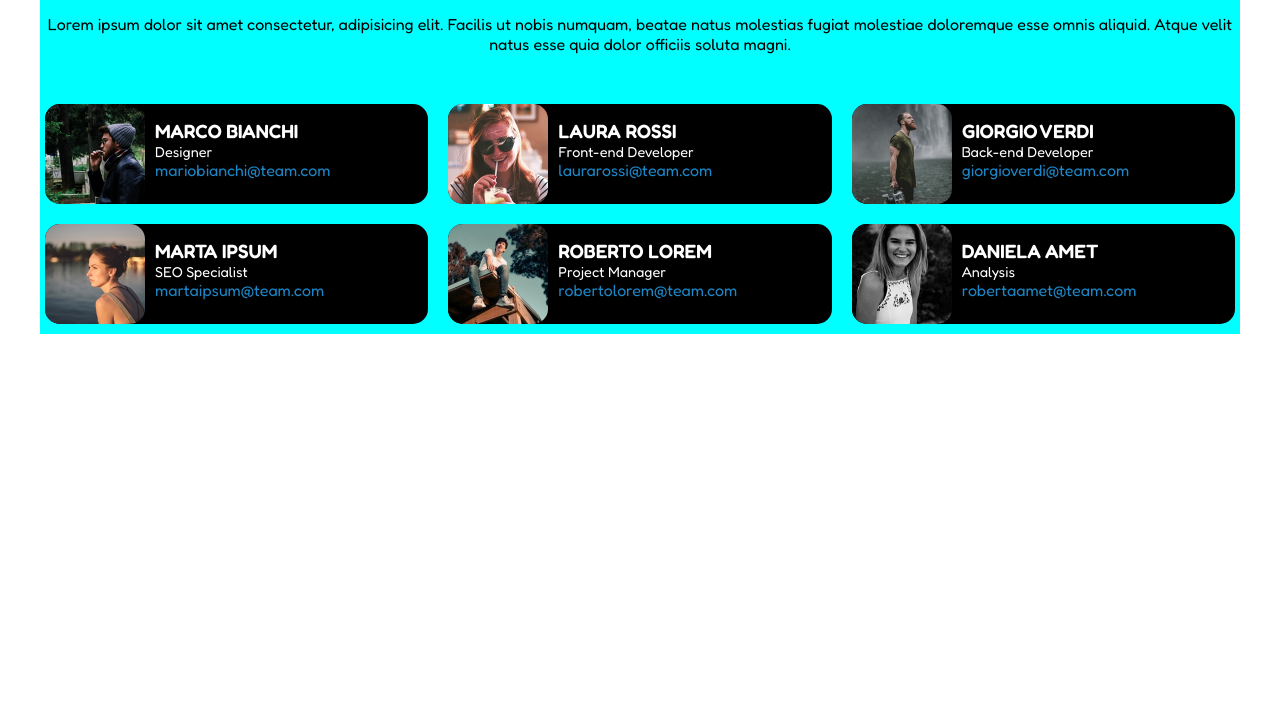
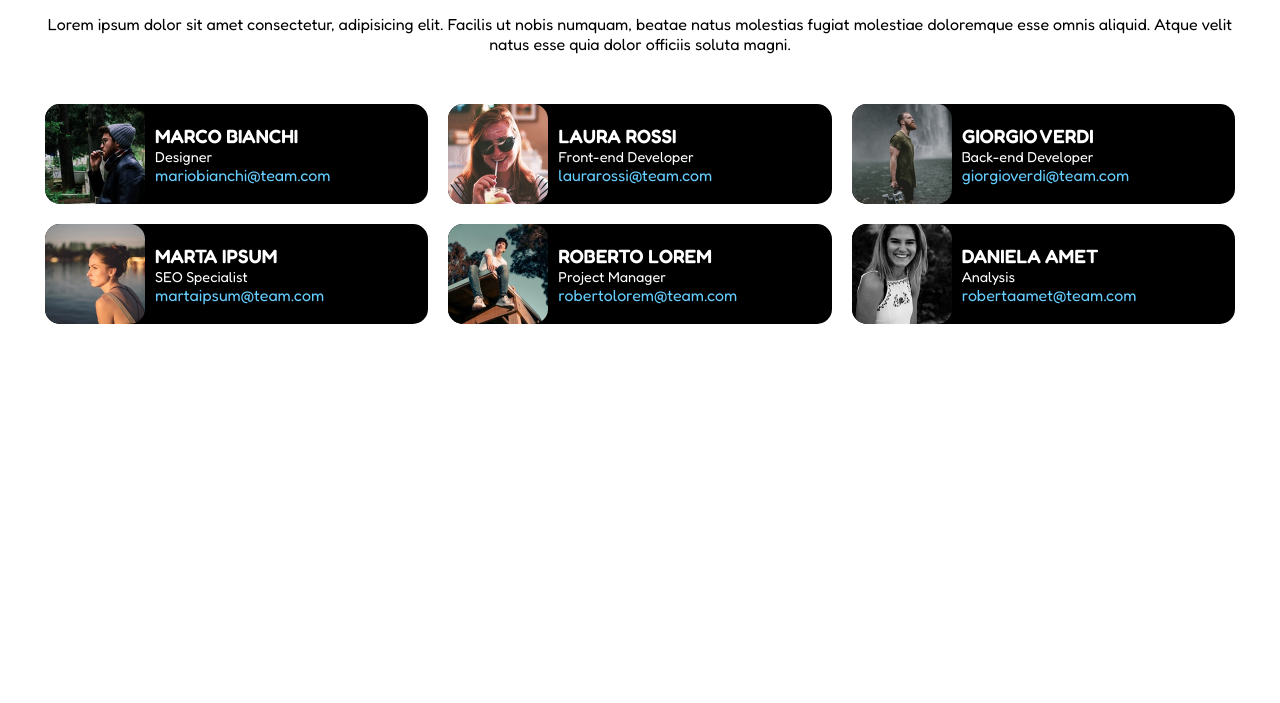
Before and after one commit to marcocareddu/html-css-float-cards, a plain HTML site: page index.html in a window 1280 px wide. Shown: the part 97-800 px from the top of the page. Drawn offline with Linux system fonts and the light colour scheme.

Commit message:
fixed some errors

```diff
--- a/css/style.css
+++ b/css/style.css
@@ -9,7 +9,7 @@
 :root {
     --title-color: #e42a6c;
     --bgc-card: #000;
-    --mail-color: #1c86c6;
+    --mail-color: #66ceff;
     --title-size: 1.3rem;
 }
 
@@ -22,9 +22,6 @@
 .container {
     max-width: 1200px;
     margin: 0 auto;
-
-    /* ! DA ELIMINARE */
-    background-color: aqua;
 }
 
 .centered {
@@ -51,16 +48,10 @@ article {
 }
 
 /* CARDS */
-
 div > img {
     height: 100px;
     float: left;
     margin-right: 10px;
-}
-
-
-.cards, div > img {
-    border-radius: 15px;
 }
 
 .cards {
@@ -72,15 +63,18 @@ div > img {
     margin: 10px;
 }
 
+.cards, div > img {
+    border-radius: 15px;
+}
+
 .card-name {
-    padding-top: 15px;
+    padding-top: 20px;
     font-size: 1.2rem;
 }
 
 .card-profes {
     font-size: 0.9rem;
     font-weight: normal;
-    padding
 }
 
 .card-mail {
```
